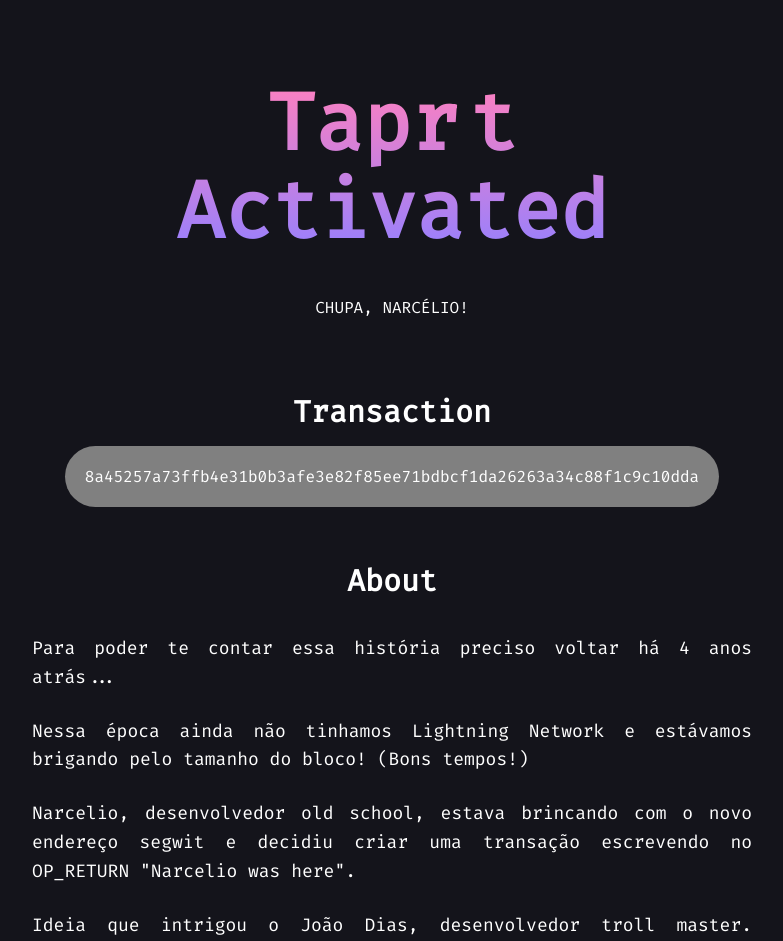
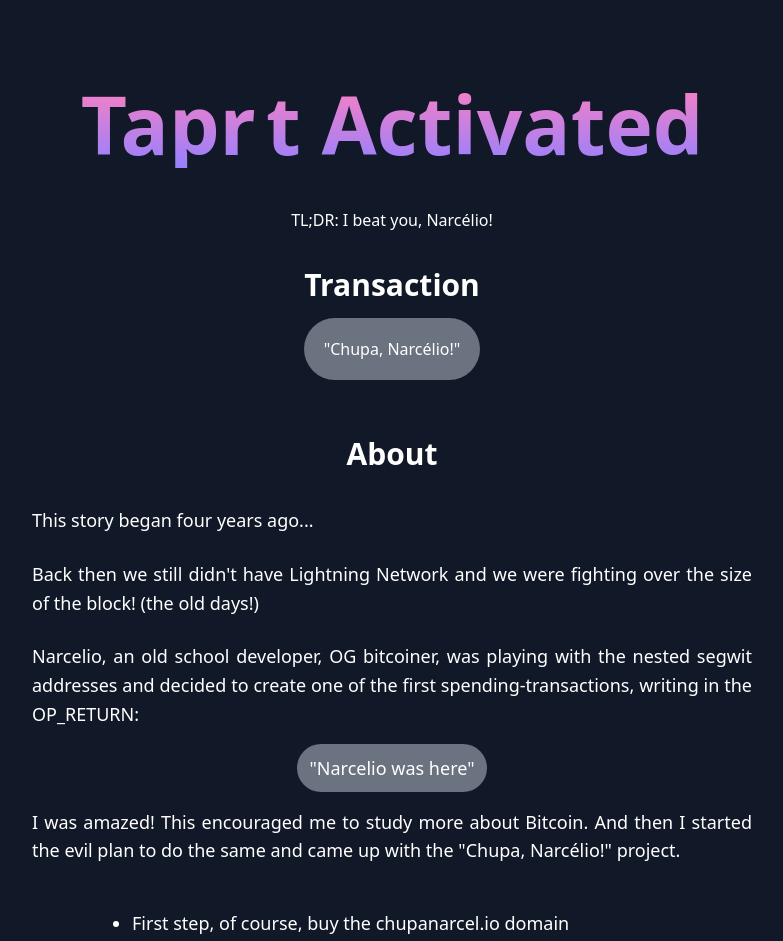
Before and after one commit to jaonoctus/chupanarcel.io, a Nuxt app: page / in a window 1280 px wide. Shown: the top 941 px of the page, without its empty margins (248-1031 px from the left). Built offline with nearby package versions, Linux system fonts and the light colour scheme.

Commit message:
feat: update texts

```diff
--- a/app.vue
+++ b/app.vue
@@ -13,7 +13,7 @@ export default {
 </script>
 
 <template>
-  <div class="">
+  <div>
     <NuxtPage />
   </div>
 </template>
--- a/pages/index.vue
+++ b/pages/index.vue
@@ -3,11 +3,18 @@ import jaonoctusPicture from '../assets/images/jaonoctus.jpg'
 import narcelioPicture from '../assets/images/narcelio.jpg'
 import safadaoPicture from '../assets/images/safadao.jpg'
 
-const tx = readonly({
+const txTaproot = readonly({
   hash: '8a45257a73ffb4e31b0b3afe3e82f85ee71bdbcf1da26263a34c88f1c9c10dda'
 })
 
-const explorerLink = computed(() => `https://mempool.space/tx/${tx.hash}`)
+const txSegwit = readonly({
+  hash: '738309023e4862493cfdaa85599c57a4508b4660f12d0944984bc8de78541ed8'
+})
+
+const explorer = 'mempool.space'
+
+const txTaprootLink = computed(() => `https://${explorer}/tx/${txTaproot.hash}`)
+const txSegwitLink = computed(() => `https://${explorer}/tx/${txSegwit.hash}`)
 
 const isNarcelio = ref(true)
 
@@ -28,53 +35,57 @@ const switchPicture = () => {
 </script>
 
 <template>
-  <div class="content">
-    <div>
-      <div>
+  <div class="bg-gray-900 flex justify-center m-auto text-white text-center">
+    <div class="container">
       <h2 class="logo">
         Tapr<i class="fab fa-bitcoin"></i><i class="fab fa-bitcoin"></i>t Activated
       </h2>
-        <div class="chupa-narcelio">
-          CHUPA, NARCÉLIO!
+      <div>
+        <span>TL;DR: I beat you, Narcélio!</span>
       </div>
-        <div class="tx">
+      <div>
         <h2>
           Transaction
         </h2>
-          <a :href="explorerLink" target="_blank" class="">
-            {{ tx.hash }} <i class="fas fa-share-square"></i>
+        <a :href="txTaprootLink" target="_blank" class="bg-gray-500 hover:bg-gray-600 p-5 rounded-full">
+          "Chupa, Narcélio!" <i class="fas fa-share-square"></i>
         </a>
       </div>
-        <div class="about">
+      <div class="about pt-10">
         <h2>
           About
         </h2>
         <p>
-            Para poder te contar essa história preciso voltar há 4 anos atrás...
+          This story began four years ago...
         </p>
         <p>
-            Nessa época ainda não tinhamos Lightning Network e estávamos brigando pelo tamanho do bloco! (Bons tempos!)
+          Back then we still didn't have Lightning Network and we were fighting over the size of the block! (the old days!)
         </p>
         <p>
-            Narcelio, desenvolvedor old school, estava brincando com o novo endereço segwit e decidiu criar uma transação escrevendo no OP_RETURN "Narcelio was here".
+          Narcelio, an old school developer, OG bitcoiner, was playing with the nested segwit addresses and decided to create one of the first spending-transactions, writing in the OP_RETURN:
+        </p>
+        <p class="text-center">
+          <a :href="txSegwitLink" target="_blank" class="p-3 bg-gray-500 hover:bg-gray-600 rounded-full">
+            "Narcelio was here" <i class="fas fa-share-square"></i>
+          </a>
         </p>
         <p>
-            Ideia que intrigou o João Dias, desenvolvedor troll master. Aproveitando o momento para aprontar e estudar, João foi atrás de seu plano malígno para deixar o Narcélio para trás e bolou o projeto Chupa Narcélio.
+          I was amazed! This encouraged me to study more about Bitcoin. And then I started the evil plan to do the same and came up with the "Chupa, Narcélio!" project.
         </p>
         <ul>
           <li>
-              O primeiro passo é claro foi comprar esse domínio: chupanarcel.io
+            First step, of course, buy the chupanarcel.io domain
           </li>
           <li>
-            O segundo foi descobrir como criar um endereço novo e já depositar uns satoshinhos na mainnet.
+            Second, find out how to create a taprrot address and deposit a few satoshis there in the mainnet.
           </li>
         </ul>
         <p>
-            Feito esses dois primeiros passos ele esperou até o bloco 709632 e soltou sua transação escrevendo no OP_RETURN: chupanarcel.io !
-            Trolagem feita, o mundo está salvo!
+          After these two steps, waited until block 709632 and broadcasted this transaction by writing to OP_RETURN: chupanarcel.io.
+          Mission accomplished, the world is saved!
         </p>
         <p>
-            Brincadeiras a parte, esses dois feras são exemplos pra nós desenvolvedores! Com nós sabemos que a trolagem não tem limite e que o huehuebr vai dominar o bitcoin! Go horse galera, we luv you!
+          Joking aside, know that you have been an inspiration to me! Thank you very much. Go horse guys!
         </p>
       </div>
       <div class="team">
@@ -87,15 +98,11 @@ const switchPicture = () => {
       </div>
     </div>
   </div>
-  </div>
 </template>
 
 <style>
   @import url('https://fonts.googleapis.com/css2?family=Fira+Code:wght@300;400');
 
-  body {
-    background: #14141b;
-  }
   h2 {
     font-size: 30px;
     font-weight: 600;
@@ -132,18 +139,6 @@ const switchPicture = () => {
     border-radius: 50%;
     margin: 50px 10px;
   }
-  .tx {
-    margin: 70px auto;
-  }
-  .tx a {
-    margin: 50px auto;
-    background: gray;
-    padding: 20px;
-    border-radius: 50px;
-  }
-  .tx a:hover {
-    background: #212121;
-  }
   .about {
     max-width: 800px;
     margin: auto;
@@ -167,9 +162,6 @@ const switchPicture = () => {
       -webkit-background-clip: text;
       -webkit-text-fill-color: transparent;
     }
-  .chupa-narcelio {
-    margin: 40px auto;
-  }
   .fa-bitcoin {
     font-size: 57px;
     top: 0px;
```
Lines whose indentation alone changed are shown as unchanged.
